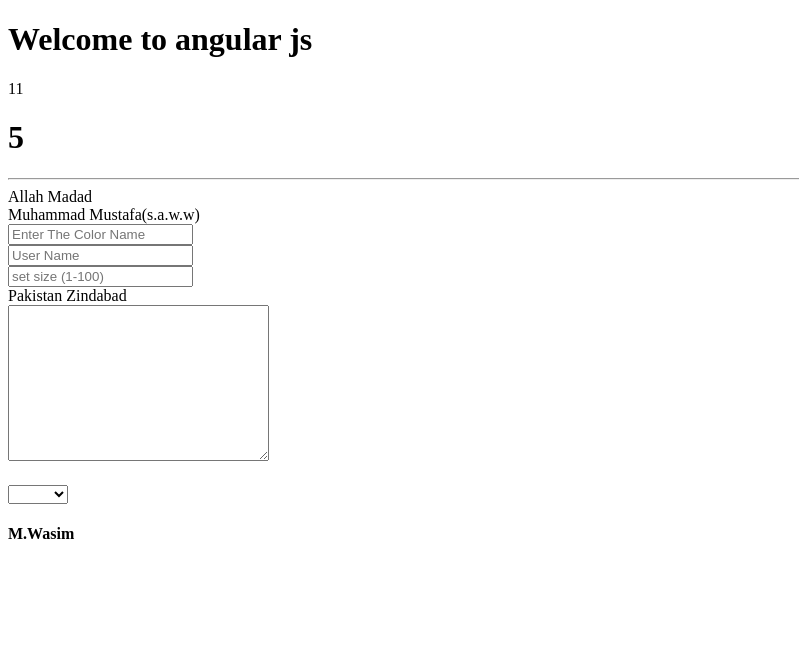
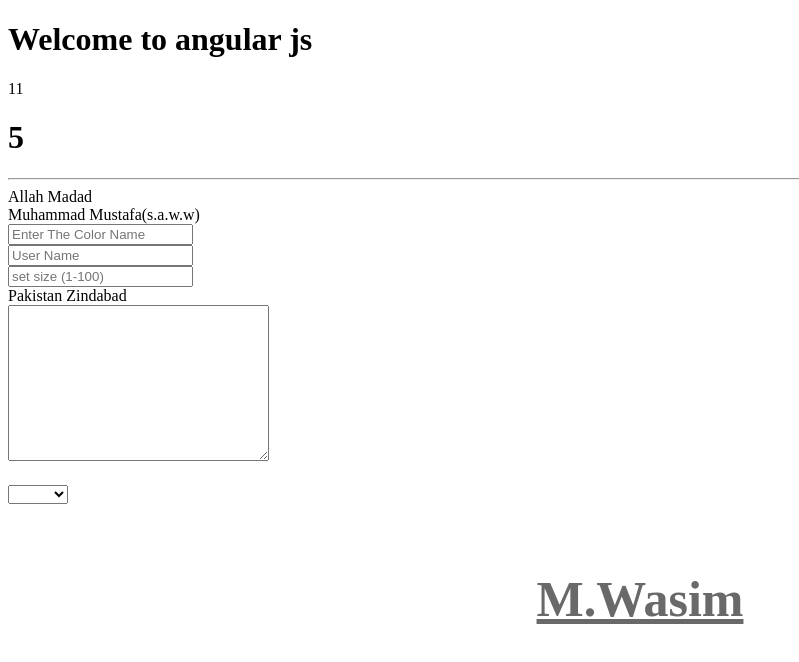
Before and after one commit to Mvkkld/Angular-Learning, a plain HTML site: page index.html in a window 1280 px wide. Shown: the whole page, without its empty margins (0-799 px from the left). Drawn offline with Linux system fonts and the light colour scheme.

Commit message:
angular-practice

```diff
--- a/index.html
+++ b/index.html
@@ -30,6 +30,13 @@
             color: darkblue;
             text-decoration: underline;
         }
+        h4{
+            font-size: 50px;
+            color: dimgray;
+            text-align: center;
+            text-transform: capitalize;
+            text-decoration: underline;
+        }
     </style>
 </head>
 
```
